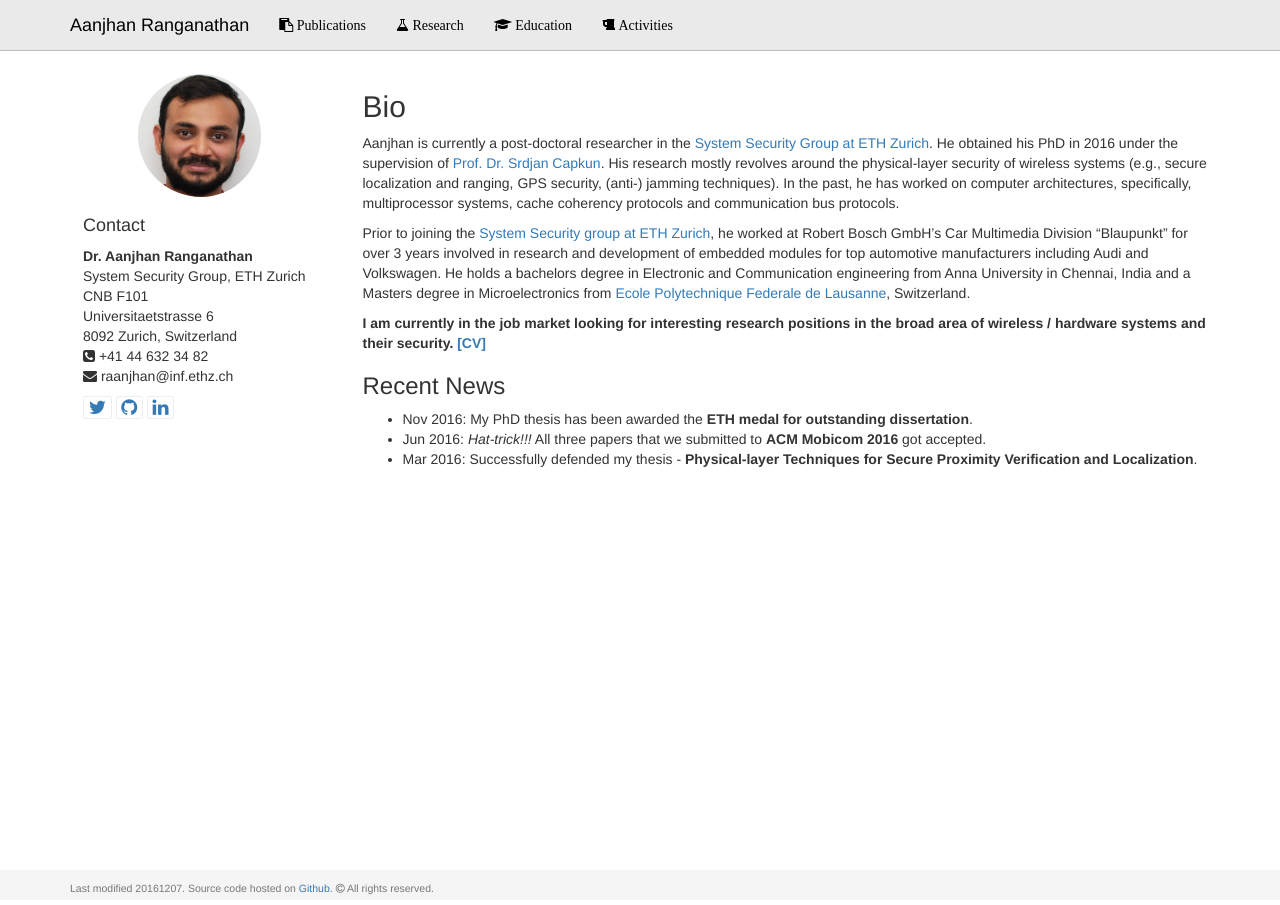
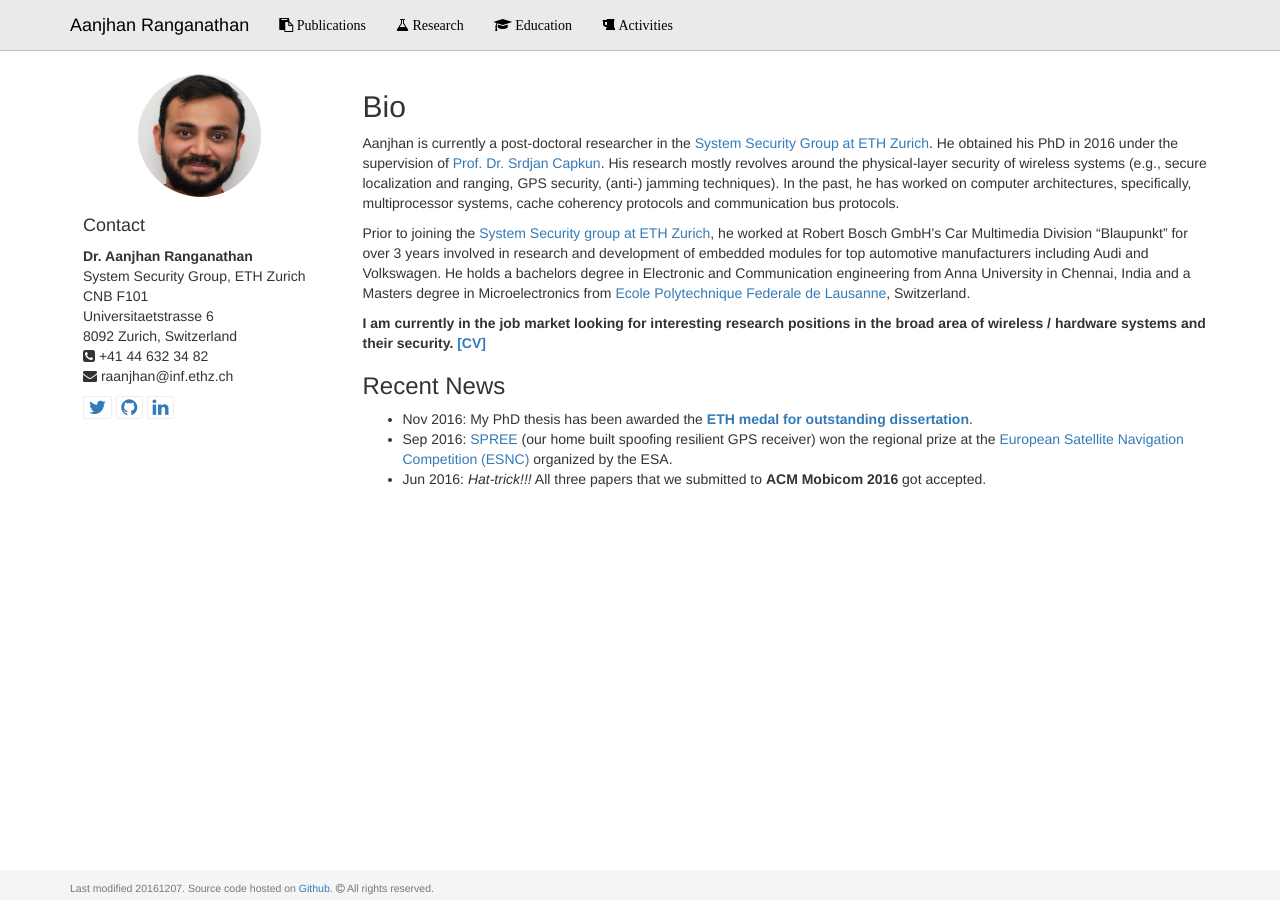
Before and after one commit to aanjhan/mywebsite, a Jekyll site: the page built from index.md, in a window 1280 px wide. Built offline with Jekyll 4.4.1, drawn with Linux system fonts in a browser that asks for light colours; Markdown is read by kramdown in place of the engine named in the settings.

Commit message:
updated news and pubs

```diff
--- a/index.md
+++ b/index.md
@@ -11,9 +11,9 @@ Prior to joining the [System Security group at ETH Zurich], he worked at Robert
 **I am currently in the job market looking for interesting research positions in the broad area of wireless / hardware systems and their security. <a href="assets/cv_aanjhan.pdf">[CV]</a>**
 
 ### Recent News
-* Nov 2016: My PhD thesis has been awarded the **ETH medal for outstanding dissertation**.
+* Nov 2016: My PhD thesis has been awarded the <a href="https://zisc.ethz.ch/2016/11/25/aanjhan-ranganathan-was-awarded-the-eth-medal/">**ETH medal for outstanding dissertation**</a>.
+* Sep 2016: <a href="http://www.spree-gnss.ch">SPREE</a> (our home built spoofing resilient GPS receiver) won the regional prize at the <a href="http://www.esnc.eu/index.php?anzeige=switzerland16.html">European Satellite Navigation Competition (ESNC)</a> organized by the ESA.
 * Jun 2016: *Hat-trick!!!* All three papers that we submitted to **ACM Mobicom 2016** got accepted.
-* Mar 2016: Successfully defended my thesis - **Physical-layer Techniques for Secure Proximity Verification and Localization**.
 
 [System Security group at ETH Zurich]:http://www.syssec.ethz.ch
 [Ecole Polytechnique Federale de Lausanne]:http://epfl.ch
```
Also changed, not shown: pubs/index.md (+5 -0 lines), 7 other files.
